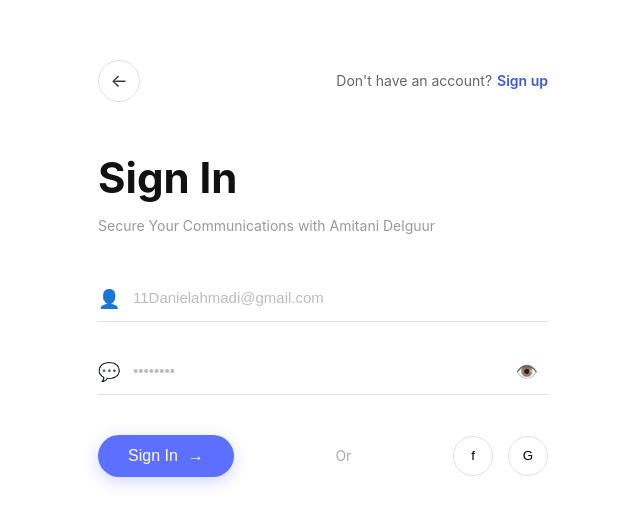
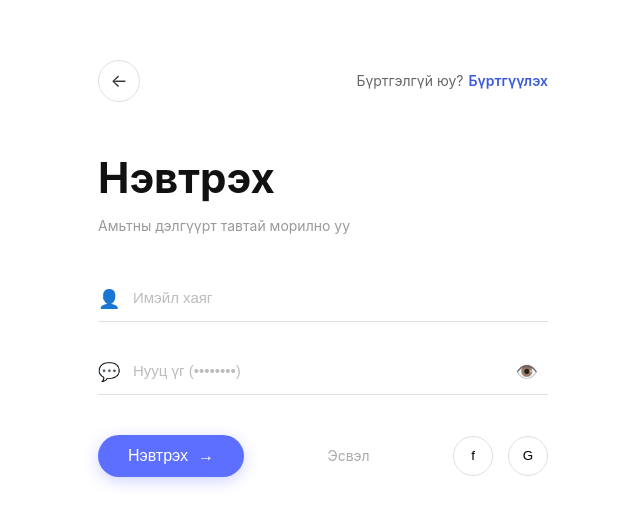
Before and after one commit to Synt3x-cntrl/animal-registration-system, a React (Create React App) app in the folder frontend/: page /login in a window 1280 px wide. Shown: the part 132-656 px from the top of the page, without its empty margins (317-957 px from the left). Built offline with nearby package versions, Linux system fonts and the light colour scheme; the HTML template or start-up script is replaced by a standard one.

Commit message:
Translate Login and Register pages to Mongolian

```diff
--- a/frontend/src/pages/Login.js
+++ b/frontend/src/pages/Login.js
@@ -60,24 +60,22 @@ function Login() {
             &#8592;
           </Link>
           <div className="auth-top-link-text">
-            Don't have an account?
+            Бүртгэлгүй юу?
             <Link to="/register" className="auth-top-link-action">
-              Sign up
+              Бүртгүүлэх
             </Link>
           </div>
         </div>
 
-        <h1 className="auth-title">Sign In</h1>
-        <p className="auth-subtitle">
-          Secure Your Communications with Amitani Delguur
-        </p>
+        <h1 className="auth-title">Нэвтрэх</h1>
+        <p className="auth-subtitle">Амьтны дэлгүүрт тавтай морилно уу</p>
 
         <div className="auth-input-group">
           <span className="auth-input-icon">👤</span>
           <input
             type="email"
             className="auth-input"
-            placeholder="11Danielahmadi@gmail.com"
+            placeholder="Имэйл хаяг"
             value={email}
             onChange={(e) => setEmail(e.target.value)}
           />
@@ -88,7 +86,7 @@ function Login() {
           <input
             type="password"
             className="auth-input"
-            placeholder="••••••••"
+            placeholder="Нууц үг (••••••••)"
             value={upass}
             onChange={(e) => setPass(e.target.value)}
           />
@@ -97,10 +95,10 @@ function Login() {
 
         <div className="auth-submit-row">
           <button className="auth-submit-btn" onClick={handleLogin}>
-            Sign In <span>→</span>
+            Нэвтрэх <span>→</span>
           </button>
 
-          <span className="auth-or-text">Or</span>
+          <span className="auth-or-text">Эсвэл</span>
 
           <div className="auth-social-btns">
             <button className="auth-social-btn">f</button>
--- a/frontend/src/pages/Register.js
+++ b/frontend/src/pages/Register.js
@@ -65,17 +65,15 @@ function Register() {
             &#8592;
           </Link>
           <div className="auth-top-link-text">
-            Already member?
+            Бүртгэлтэй юу?
             <Link to="/login" className="auth-top-link-action">
-              Sign in
+              Нэвтрэх
             </Link>
           </div>
         </div>
 
-        <h1 className="auth-title">Sign Up</h1>
-        <p className="auth-subtitle">
-          Secure Your Communications with Amitani Delguur
-        </p>
+        <h1 className="auth-title">Бүртгүүлэх</h1>
+        <p className="auth-subtitle">Амьтны дэлгүүрт шинээр бүртгүүлэх</p>
 
         <div className="auth-input-group">
           <span className="auth-input-icon">👤</span>
@@ -139,10 +137,10 @@ function Register() {
 
         <div className="auth-submit-row">
           <button className="auth-submit-btn" onClick={handleRegister}>
-            Sign Up <span>→</span>
+            Бүртгүүлэх <span>→</span>
           </button>
 
-          <span className="auth-or-text">Or</span>
+          <span className="auth-or-text">Эсвэл</span>
 
           <div className="auth-social-btns">
             <button className="auth-social-btn">f</button>
```
